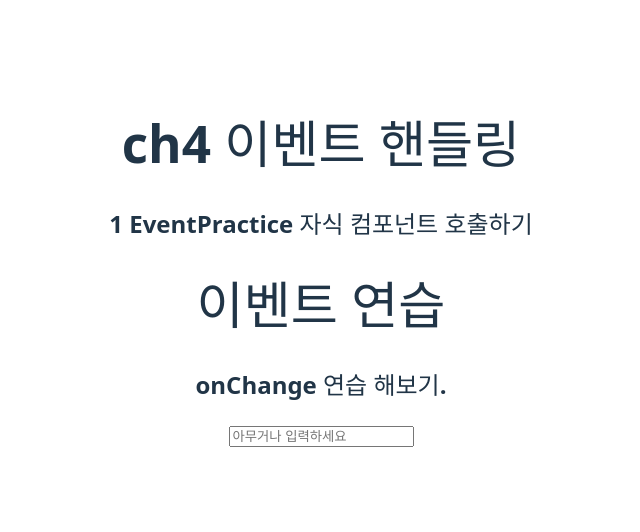
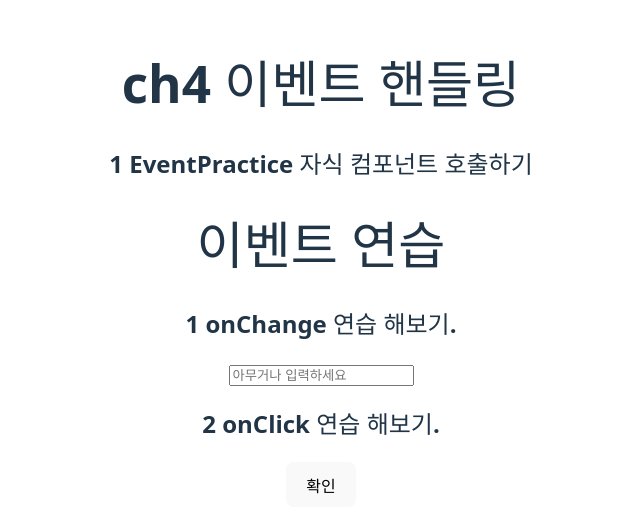
Before and after one commit to reokkamy/React-WorkSpace-k6-0806, a React (Vite) app in the folder ch04-vite-test/: page / in a window 1280 px wide. Shown: the part 136-668 px from the top of the page, without its empty margins (319-959 px from the left). Built offline with nearby package versions, Linux system fonts and the light colour scheme.

Commit message:
7교시, 4장 이벤트 핸들링 작업 준비3 onClick1

```diff
--- a/ch04-vite-test/src/component/EventPractice.jsx
+++ b/ch04-vite-test/src/component/EventPractice.jsx
@@ -10,7 +10,7 @@ class EventPractice extends Component {
     return (
       <>
         <h1>이벤트 연습</h1>
-        <h2>onChange 연습 해보기. </h2>
+        <h2>1 onChange 연습 해보기. </h2>
         <h3>{this.state.message}</h3>
         <input
           type="text"
@@ -22,6 +22,18 @@ class EventPractice extends Component {
             this.setState({ message: e.target.value });
           }}
         />
+
+        <h2>2 onClick 연습 해보기. </h2>
+        <button
+          onClick={() => {
+            alert(this.state.message);
+            this.setState({
+              message: "",
+            });
+          }}
+        >
+          확인
+        </button>
       </>
     );
   }
```
